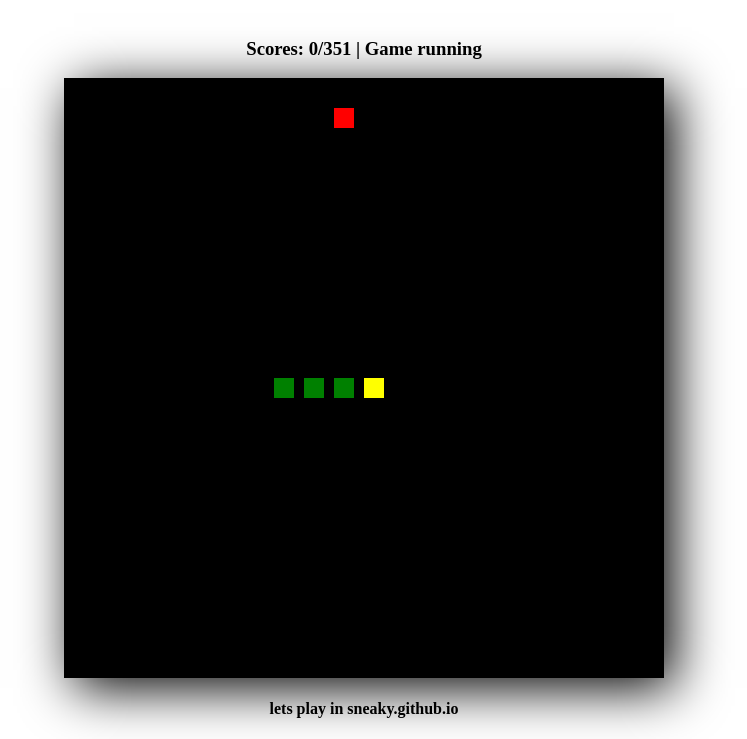
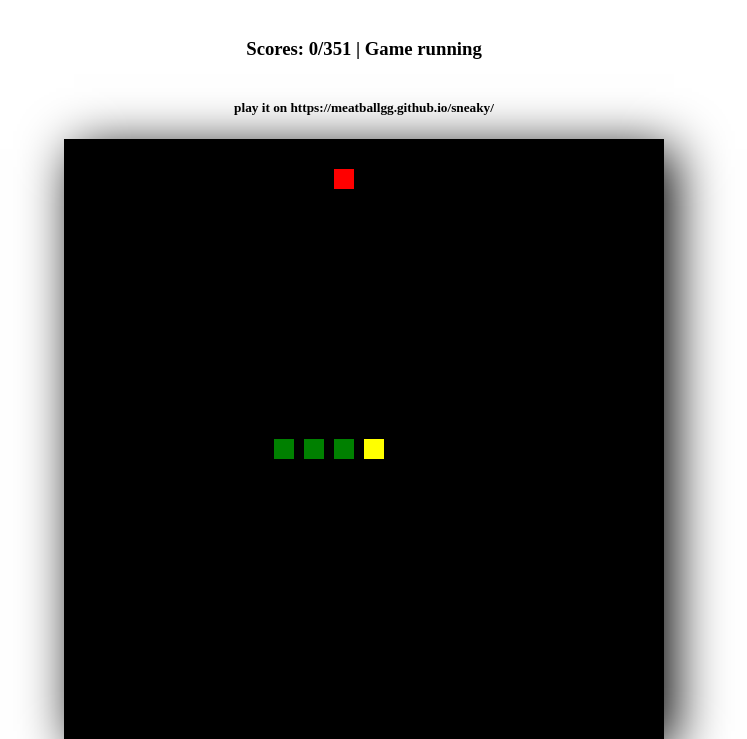
Before and after one commit to MeatBallGG/sneaky, a plain HTML site: page index.html in a window 1280 px wide. Shown: the part 61-800 px from the top of the page, without its empty margins (276-1023 px from the left). Drawn offline with Linux system fonts and the light colour scheme.

Commit message:
Update index.html

```diff
--- a/index.html
+++ b/index.html
@@ -5,14 +5,13 @@
     <meta http-equiv="X-UA-Compatible" content="IE=edge">
     <meta name="viewport" content="width=device-width, initial-scale=1.0">
     <link rel="stylesheet" href="./scripts/app.css">
-    <title>貪食蛇</title>
+    <title>Sneaky</title>
 </head>
 <body>
     <h1>Sneaky!</h1>
     <h3>Scores: 0/351 | Game running</h3>
+    <h5>play it on https://meatballgg.github.io/sneaky/</h5>
     <canvas id = "game" width="600" height="600"></canvas>
-    <h4>lets play in sneaky.github.io</h4>
-
     <script src="./scripts/main.js"></script>
 </body>
 </html>
```
